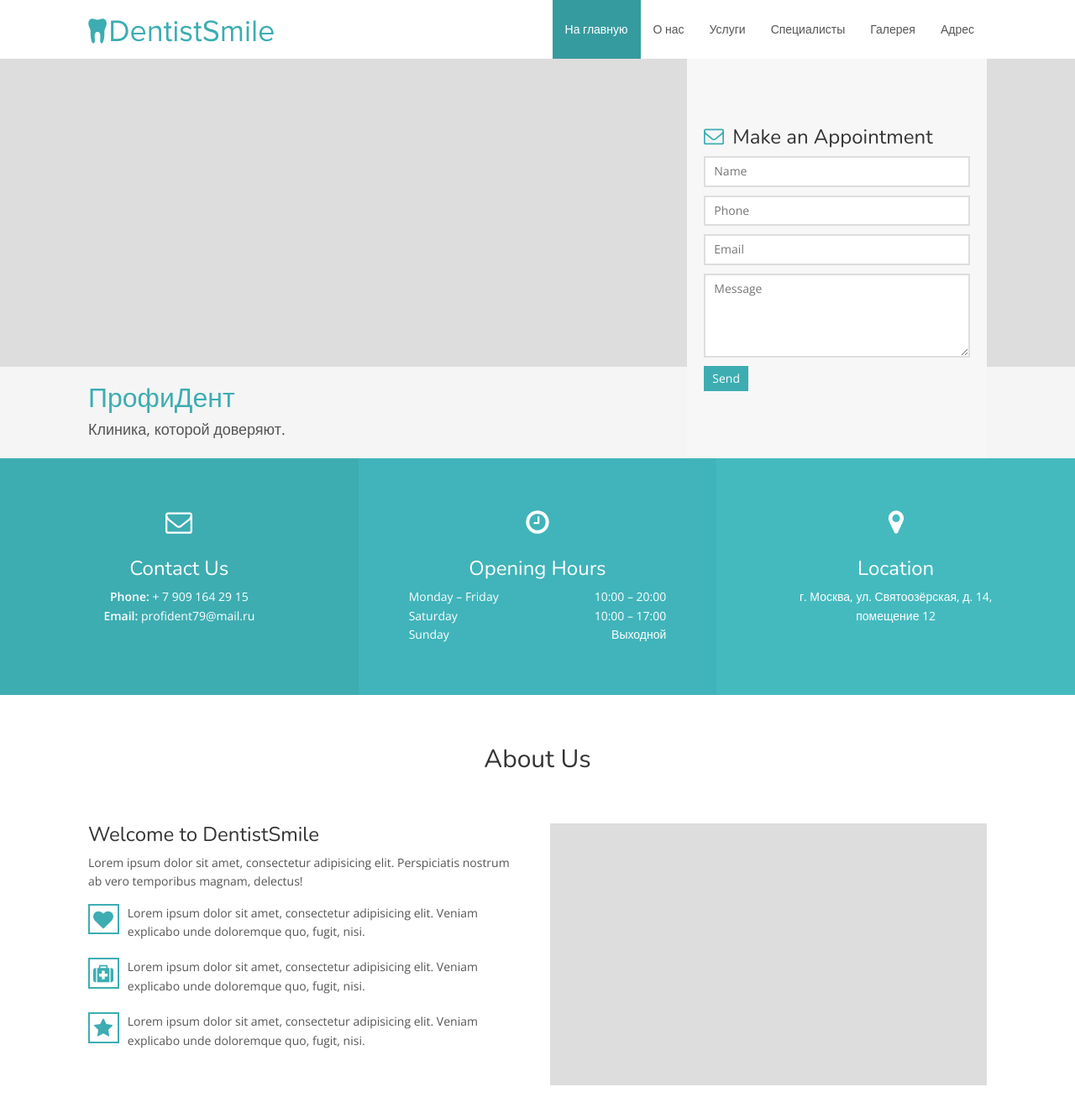
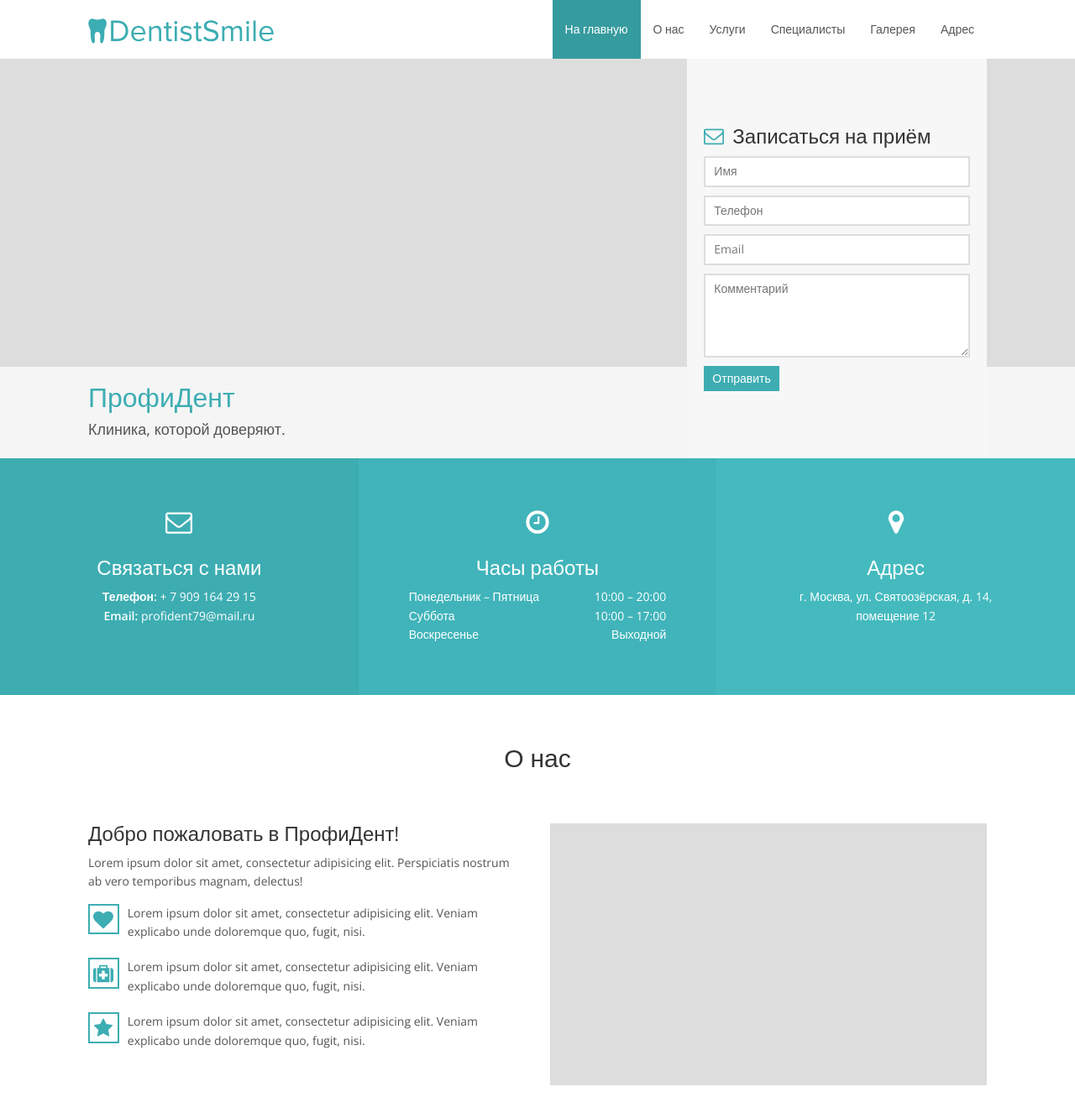
Before and after one commit to profi-dent/profi-dent.github.io, a Jekyll site: the page built from index.html, in a window 1280 px wide and 1400 px high. Shown: the top 1332 px of the window at 84% size. Built offline with Jekyll 4.4.1, drawn with Linux system fonts in a browser that asks for light colours; nearby versions of some CDN libraries; some of the changed text lies outside the part shown.

Commit message:
translated half of index.html

```diff
--- a/index.html
+++ b/index.html
@@ -16,21 +16,21 @@ layout: default
     <div class="container-fluid">
 
         <div class="col-sm-6 col-sm-offset-6 col-md-4 col-md-offset-8 form">
-            <h3><svg class="icon icon-envelope-o"><use xlink:href="#icon-envelope-o"></use></svg>Make an Appointment</h3>
+            <h3><svg class="icon icon-envelope-o"><use xlink:href="#icon-envelope-o"></use></svg>Записаться на приём</h3>
             <form action="https://getsimpleform.com/messages?form_api_token={{ site.api_token }}" method="post">
                 <div class="form-field">
-                    <input name="name" type="text" placeholder="Name" required>
+                    <input name="name" type="text" placeholder="Имя" required>
                 </div>
                 <div class="form-field">
-                    <input name="phone" type="tel" placeholder="Phone" required>
+                    <input name="phone" type="tel" placeholder="Телефон" required>
                 </div>
                 <div class="form-field">
                     <input name="email" type="email" placeholder="Email" required>
                 </div>
                 <div class="form-field">
-                    <textarea name="comments" placeholder="Message" required></textarea>
+                    <textarea name="comments" placeholder="Комментарий" required></textarea>
                 </div>
-                <input type="submit" class="btn btn-default" value="Send">
+                <input type="submit" class="btn btn-default" value="Отправить">
             </form>
         </div>
 
@@ -42,28 +42,28 @@ layout: default
 <div class="three-shade-col">
     <div class="col-sm-4">
         <svg class="icon icon-envelope-o"><use xlink:href="#icon-envelope-o"></use></svg>
-        <h3>Contact Us</h3>
+        <h3>Связаться с нами</h3>
         <ul>
-            {% if site.contact.phone %}<li><strong>Phone:</strong> {{ site.contact.phone }}</li>{% endif %}
-            {% if site.contact.emergency %}<li><strong>Emergency:</strong> {{ site.contact.emergency }}</li>{% endif %}
+            {% if site.contact.phone %}<li><strong>Телефон:</strong> {{ site.contact.phone }}</li>{% endif %}
+           <!--  {% if site.contact.emergency %}<li><strong>Emergency:</strong> {{ site.contact.emergency }}</li>{% endif %} -->
             {% if site.contact.email %}<li><strong>Email:</strong> {{ site.contact.email }}</li>{% endif %}
         </ul>
     </div>
     <div class="col-sm-4">
         <svg class="icon icon-clock-o"><use xlink:href="#icon-clock-o"></use></svg>
-        <h3>Opening Hours</h3>
+        <h3>Часы работы</h3>
         <table>
             <tbody>
                 <tr>
-                    <td>Monday – Friday</td>
+                    <td>Понедельник – Пятница</td>
                     <td>{{ site.monday_friday }}</td>
                 </tr>
                 <tr>
-                    <td>Saturday</td>
+                    <td>Суббота</td>
                     <td>{{ site.saturday }}</td>
                 </tr>
                 <tr>
-                    <td>Sunday</td>
+                    <td>Воскресенье</td>
                     <td>{{ site.sunday }}</td>
                 </tr>
             </tbody>
@@ -71,7 +71,7 @@ layout: default
     </div>
     <div class="col-sm-4">
         <svg class="icon icon-map-marker"><use xlink:href="#icon-map-marker"></use></svg>
-        <h3>Location</h3>
+        <h3>Адрес</h3>
             <p>
                 {{ site.contact.address }}
             </p>
@@ -82,11 +82,11 @@ layout: default
 <!-- Start About -->
 <div id="about" class="about">
     <div class="container-fluid">
-        <h2 class="section-title">About Us</h2>
+        <h2 class="section-title">О нас</h2>
 
         <div class="row">
             <div class="col-sm-6">
-                <h3>Welcome to DentistSmile</h3>
+                <h3>Добро пожаловать в ПрофиДент!</h3>
                 <p>Lorem ipsum dolor sit amet, consectetur adipisicing elit. Perspiciatis nostrum ab vero temporibus magnam, delectus!</p>
 
                 <div class="media">
@@ -133,7 +133,7 @@ layout: default
 <!-- Start Treatments -->
 <div id="treatments" class="treatments">
     <div class="container-fluid">
-        <h2 class="section-title">Treatments</h2>
+        <h2 class="section-title">Услуги</h2>
 
         <div class="row">
             {% for treatment in site.data.treatments %}
@@ -152,7 +152,7 @@ layout: default
 
 <!-- Start Our team -->
 <div id="team" class="team">
-    <h2 class="section-title">Our Team</h2>
+    <h2 class="section-title">Наши специалисты</h2>
     <div id="team-carousel">
     {% for member in site.data.team %}
         <div class="expandable-box">
@@ -199,7 +199,7 @@ layout: default
 <!-- Start Gallery -->
 <div id="gallery" class="gallery">
 
-    <h2 class="section-title">Gallery</h2>
+    <h2 class="section-title">Галерея</h2>
 
     {% for images in site.data.gallery %}
         <a href="{{ site.baseurl }}/img/gallery/large/{{ images.image_large }}" class="gallery-item expandable-box image-link">
```
